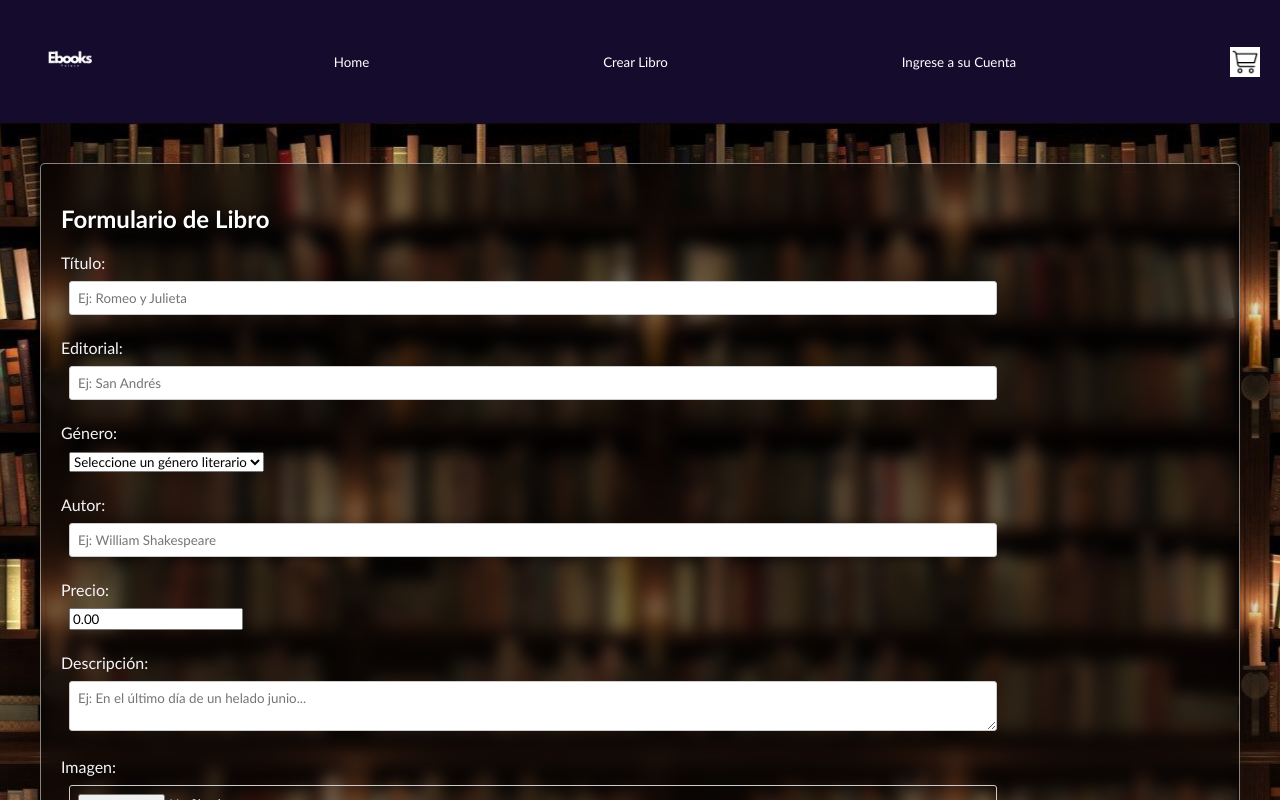
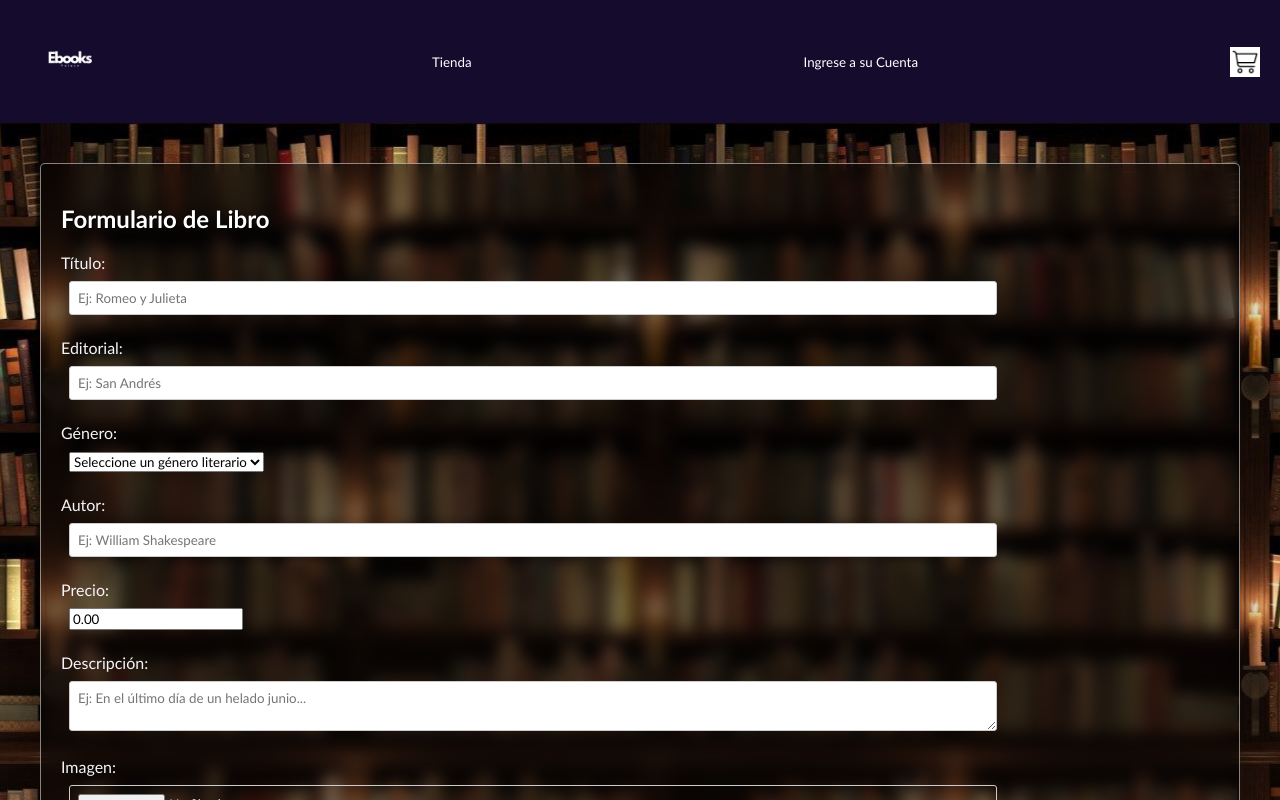
Before and after one commit to GabTorres17/EbooksPalace-Front, a React (Vite) app in the folder EbooksPalace/: page /form in a window 1280 px wide. Shown: the top 800 px of the page. Built offline with nearby package versions, Linux system fonts and the light colour scheme.

Commit message:
downloads ready

```diff
--- a/EbooksPalace/src/components/Cards/ProductCard.jsx
+++ b/EbooksPalace/src/components/Cards/ProductCard.jsx
@@ -45,7 +45,7 @@ const ProductCard = ({ id, name, price, image }) => {
       await dispatch(addToCart(product));
 
       setError('');
-      toast.success('Producto agregado al carrito!', {
+      toast.success('Libro Agregado al Carrito!', {
         position: "top-right",
         autoClose: 5000,
         hideProgressBar: false,
@@ -59,7 +59,7 @@ const ProductCard = ({ id, name, price, image }) => {
 
     } catch (error) {
       setError(error.response?.data?.message || 'Error al agregar el libro al carrito');
-      toast.error('Error al agregar el libro al carrito', {
+      toast.error('Libro esta en el Carrito', {
         position: "top-right",
         autoClose: 5000,
         hideProgressBar: false,
--- a/EbooksPalace/src/components/Nav/Nav.jsx
+++ b/EbooksPalace/src/components/Nav/Nav.jsx
@@ -29,12 +29,7 @@ const NavBar = () => {
       </div>
       <div className="navbar-left">
         <Link to="/home">
-          <button>Home</button>
-        </Link>
-      </div>
-      <div>
-        <Link to="/form">
-          <button>Crear Libro</button>
+          <button>Tienda</button>
         </Link>
       </div>
       <div>
@@ -42,7 +37,7 @@ const NavBar = () => {
           <Profile />
           <div className='downloads'>
             <Link to='/downloads'>
-              <button>Descargas</button>
+              <button>Mis Libros</button>
             </Link>
           </div>
           <LogoutButton />
```
